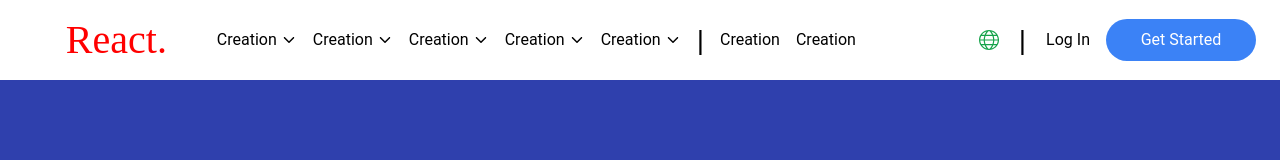
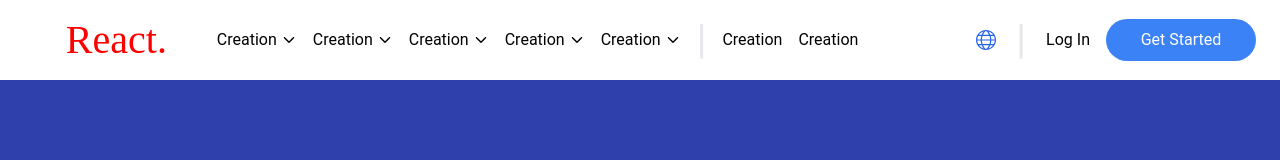
Before and after one commit to ChrisR156/new-react-tailwind, a React (Create React App) app: page / in a window 1280 px wide. Shown: the top 160 px of the page. Built offline with nearby package versions, Linux system fonts and the light colour scheme.

Commit message:
added label

```diff
--- a/src/App.js
+++ b/src/App.js
@@ -1,12 +1,15 @@
 import React from "react"
 import Navbar from "./Components/Navbar";
 import Main from "./Components/Main";
+import SideLabel from "./Components/SideLabel";
 
 function App() {
   return (
    <div>
     <Navbar />
+    <SideLabel />
     <Main />
+
    </div>
   );
 }
--- a/src/Components/Navbar.jsx
+++ b/src/Components/Navbar.jsx
@@ -20,12 +20,16 @@ const Navbar = () => {
         document.getElementById("react").style.color = 'black'
         document.getElementById('button').style.width = '120px'
         document.getElementById('button').style.height = '32px'
+        document.getElementById('lineOne').style.fontSize = '30px'
+        document.getElementById('lineTwo').style.fontSize = '30px'
       } else{
         document.getElementById('firstDiv').style.height = "80px"
         document.getElementById("react").style.fontSize = '40px'
         document.getElementById("react").style.color = 'red'
         document.getElementById('button').style.width = '150px'
         document.getElementById('button').style.height = '42px'
+        document.getElementById('lineOne').style.fontSize = '40px'
+        document.getElementById('lineTwo').style.fontSize = '40px'
       }
     })
   }, [])
@@ -42,7 +46,7 @@ const Navbar = () => {
         <li className='p-2 flex flex-row items-center'>Creation <IoIosArrowDown className='ml-1'/></li>
         <li className='p-2 flex flex-row items-center'>Creation <IoIosArrowDown className='ml-1'/></li>
         <li className='p-2 flex flex-row items-center'>Creation <IoIosArrowDown className='ml-1'/></li>
-        <li className='p-2 flex items-center text-[30px]'>|</li>
+        <li id='lineOne' className='p-2 flex items-center text-[40px] text-gray-200'>|</li>
         <li className='p-2 xl:flex hidden flex-row items-center'>Creation</li>
         <li className='p-2 xl:flex hidden flex-row items-center'>Creation</li>
         <li className='p-2 xl:hidden flex flex-row items-center text-blue-500'>More <IoIosArrowDown className='ml-1'/></li>
@@ -50,8 +54,8 @@ const Navbar = () => {
         </ul>
       </div>
       <div className='w-[35%] hidden lg:flex flex-row justify-end items-center'>
-        <div className='p-4 '><TfiWorld size={20} className='text-green-600'/></div>
-        <div className='p-1 flex items-center text-[30px]'>|</div>
+        <div className='p-4 '><TfiWorld size={20} className='text-blue-600'/></div>
+        <div id='lineTwo' className='p-1 flex items-center text-[40px] text-gray-200'>|</div>
         <div className='p-4 '>Log In</div>
         <button id='button' className='p-4 h-[40px] text-white flex items-center justify-center rounded-3xl w-[150px] bg-blue-500'>Get Started</button>
       </div>
--- /dev/null
+++ b/src/Components/SideLabel.jsx
@@ -0,0 +1,30 @@
+import React, { useEffect } from "react";
+
+const SideLabel = () => {
+
+    useEffect (() => {
+        window.addEventListener('scroll', ()=>{
+            if(window.scrollY > 50){
+                document.getElementById('sideLabel').style.left = '-60px'
+            }else{
+                document.getElementById('sideLabel').style.left = '-120px'
+            }
+        })
+      }, []);
+
+
+
+
+
+
+
+  return (
+    <div id="sideLabel" className="container transition-all mt-[550px] left-[-120px] flex items-center justify-start w-[100%] h-[150px] fixed z-50">
+      <div className="sideLabel rotate-90 flex flex-row justify-center items-center w-[150px] h-[35px] bg-gray-100">
+        created by<span className="ml-1 mb-1 text-2xl font-logoMain text-red-600">ME</span>
+      </div>
+    </div>
+  );
+};
+
+export default SideLabel;
```
